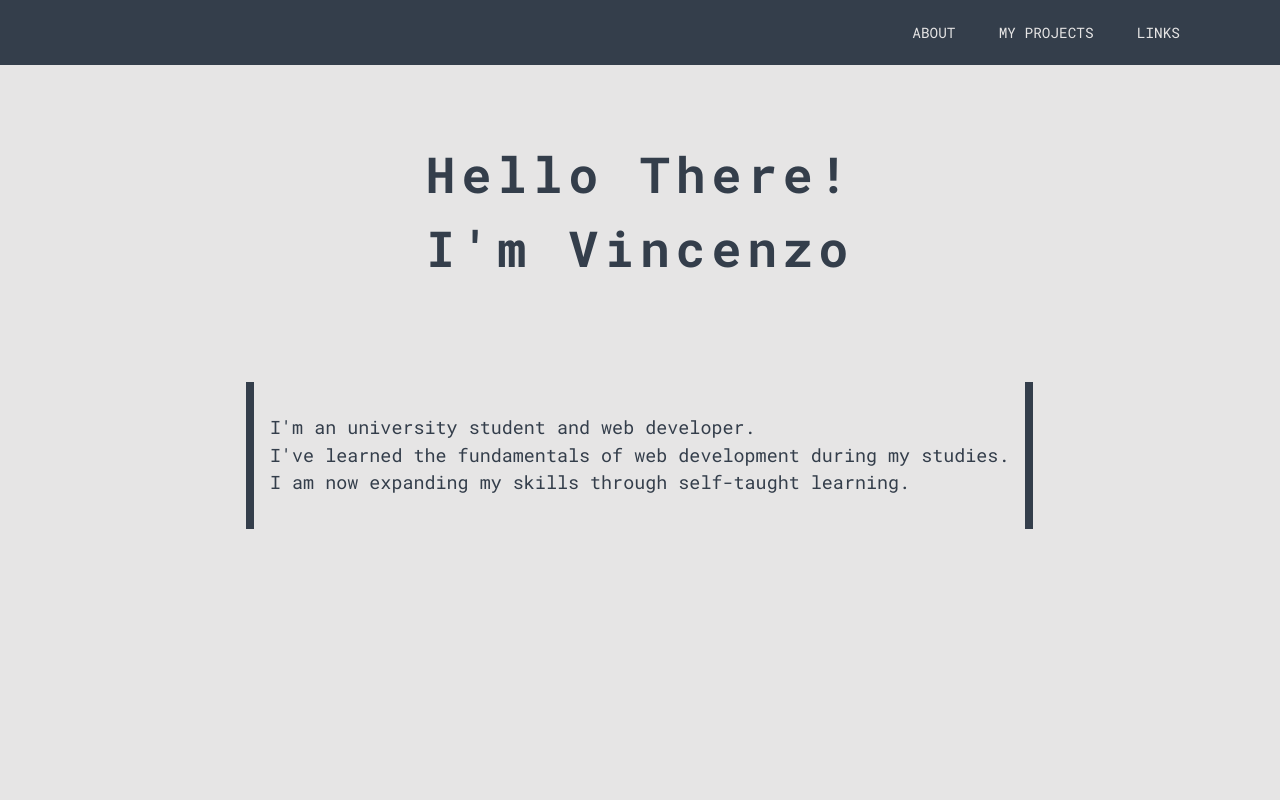
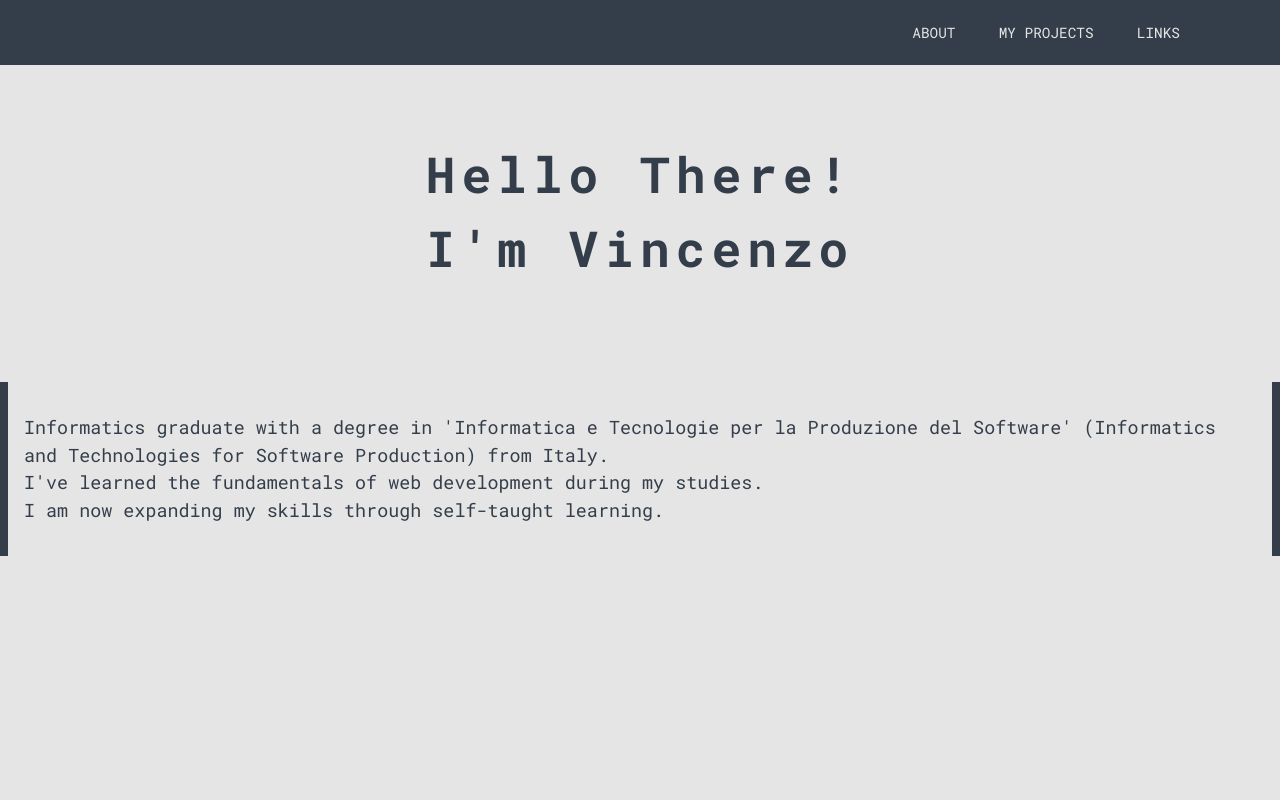
Before and after one commit to VincenzoMuolo/VincenzoMuolo.github.io, a website: page src/index.html in a window 1280 px wide. Shown: the top 800 px of the page. Drawn offline with nearby package versions, Linux system fonts and the light colour scheme.

Commit message:
Update personal description

```diff
--- a/src/index.html
+++ b/src/index.html
@@ -44,7 +44,7 @@
          <h1 id="header_title" class="header__title">Hello There! I'm Vincenzo</h1>
          <div id="header_textbox" class="header__textbox">
             <p id="header_text" class="header__text">
-               I'm an university student and web developer.
+               Informatics graduate with a degree in 'Informatica e Tecnologie per la Produzione del Software' (Informatics and Technologies for Software Production) from Italy.
                <br />I've learned the fundamentals of web development during my studies. <br />I am now expanding my skills through self-taught learning.
             </p>
          </div>
```
